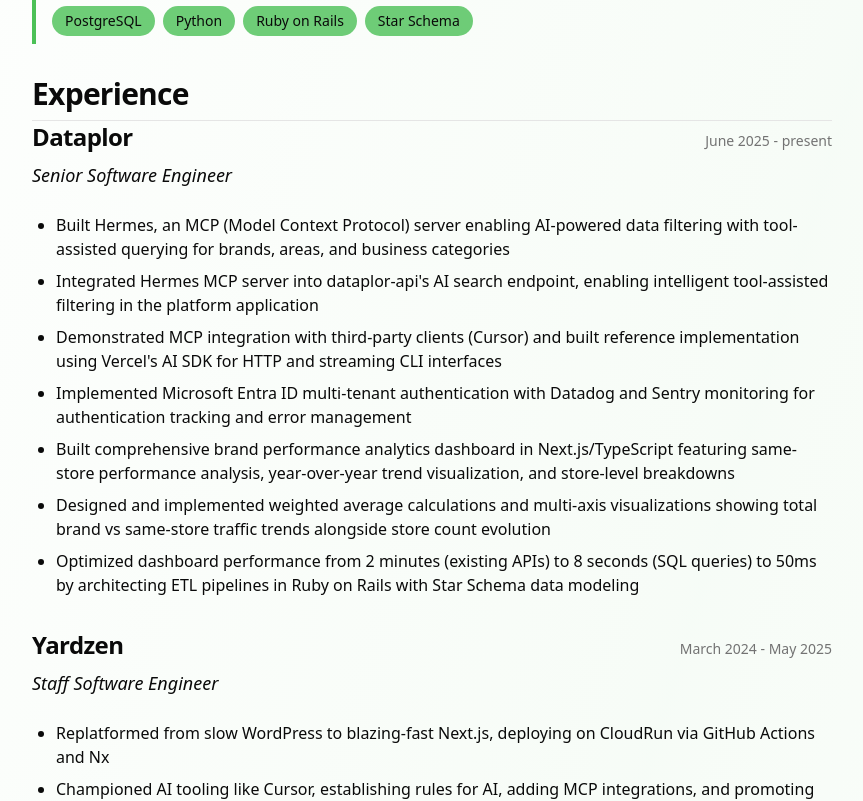
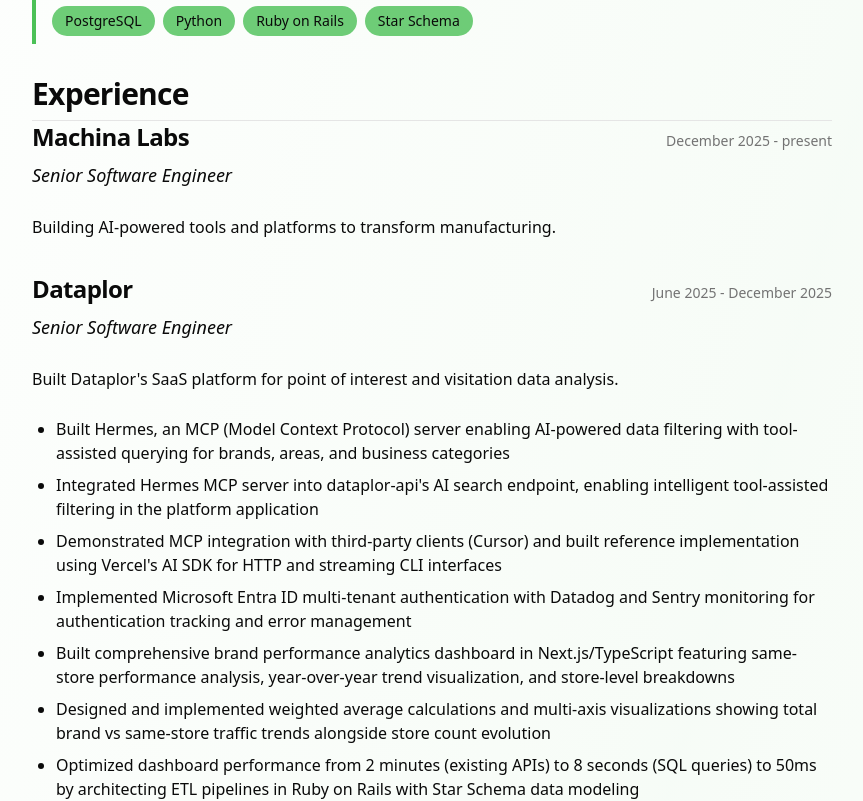
Before and after one commit to brian-gates/resume, a Next.js app: page / in a window 1280 px wide. Shown: the part 645-1446 px from the top of the page, without its empty margins (208-1071 px from the left). Built offline with nearby package versions, Linux system fonts and the light colour scheme.

Commit message:
add Machina Labs

```diff
--- a/src/data/resume.ts
+++ b/src/data/resume.ts
@@ -70,9 +70,19 @@
   },
   experience: [
     {
+      company: "Machina Labs",
+      position: "Senior Software Engineer",
+      period: "December 2025 - present",
+      description:
+        "Building AI-powered tools and platforms to transform manufacturing.",
+      achievements: [],
+    },
+    {
       company: "Dataplor",
       position: "Senior Software Engineer",
-      period: "June 2025 - present",
+      period: "June 2025 - December 2025",
+      description:
+        "Built Dataplor's SaaS platform for point of interest and visitation data analysis.",
       achievements: [
         "Built Hermes, an MCP (Model Context Protocol) server enabling AI-powered data filtering with tool-assisted querying for brands, areas, and business categories",
         "Integrated Hermes MCP server into dataplor-api's AI search endpoint, enabling intelligent tool-assisted filtering in the platform application",
@@ -87,6 +97,8 @@
       company: "Yardzen",
       position: "Staff Software Engineer",
       period: "March 2024 - May 2025",
+      description:
+        "Built the next generation of Yardzen's website and marketing platform.",
       achievements: [
         "Replatformed from slow WordPress to blazing-fast Next.js, deploying on CloudRun via GitHub Actions and Nx",
         "Championed AI tooling like Cursor, establishing rules for AI, adding MCP integrations, and promoting best practices for using AI agents to write code",
@@ -104,6 +116,8 @@
       company: "Hadrian",
       position: "Senior Software Engineer",
       period: "Oct 2023 - Feb 2024",
+      description:
+        "Built internal workflow management software for manufacturing.",
       achievements: [
         "Helped build and release version two of Hadrian's internal workflow management software that guides all aspects of the factory's execution to build high precision parts for aerospace and aeronautics",
         "Built visual Node-based workflow editor with Xyflow (formerly React Flow)",
@@ -150,7 +164,8 @@
       company: "Codex Digital",
       position: "Senior Software Engineer",
       period: "Jun 2013 - Oct 2017",
-      description: "Led the R&D team on various projects.",
+      description:
+        "Built digital asset management software for Netflix and Marvel.",
       achievements: [
         "Collaborated with the core team to implement a shot pull system used by Marvel using Node, Express, Neo4j, and Redis for the REST API, and Ember.js for the UI",
         "Created cross-platform desktop application to facilitate uploading media to Netflix's Asset Ingestion API using Electron, React, Node, and CouchDB",
@@ -165,7 +180,7 @@
       position: "Lead Software Engineer",
       period: "Jun 2009 - Jun 2013",
       description:
-        "Led the team in the development and maintenance of their Digital Asset Management software.",
+        "Built digital asset management software used by Marvel, Toyota, and other major brands.",
       achievements: [
         "Engineered proprietary front-end extensible component-based JS framework",
         "Assisted in building a proprietary component-based PHP framework",
```
